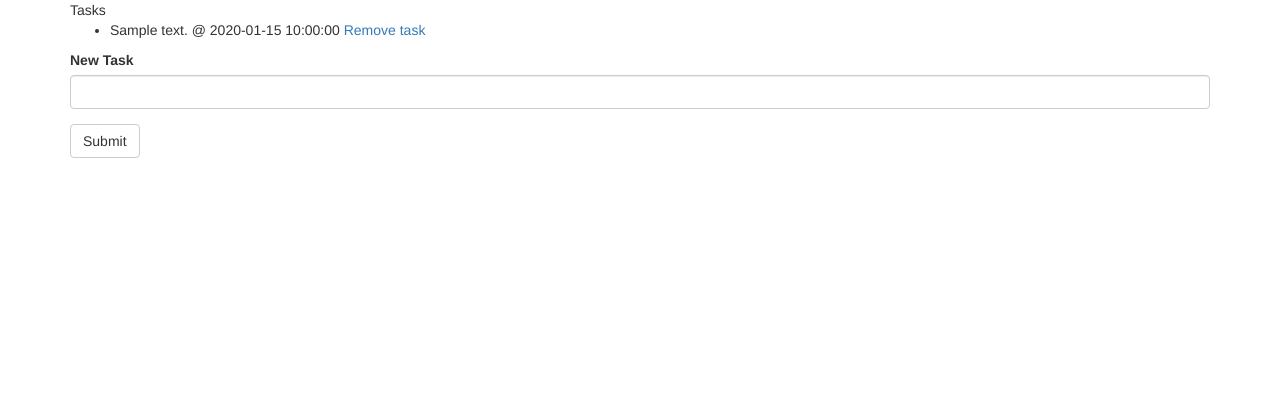
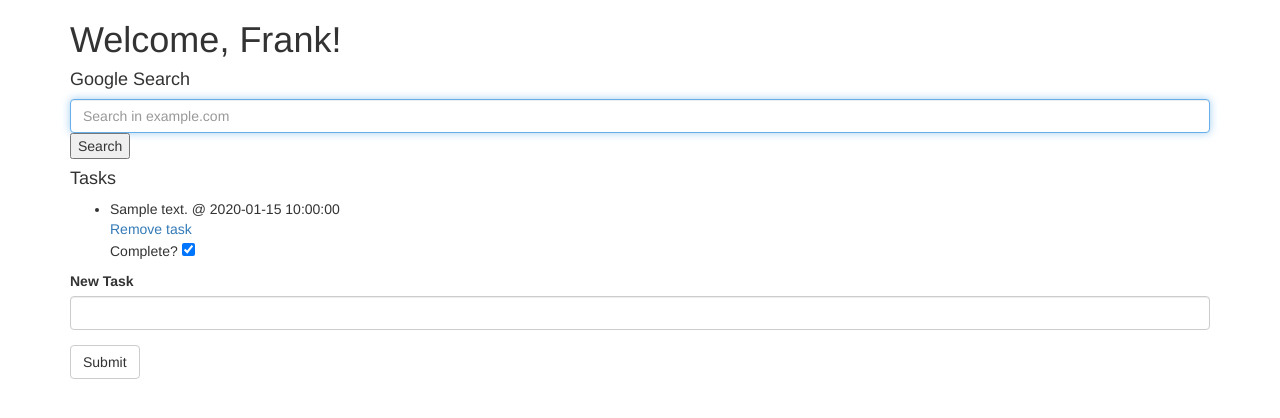
Before and after one commit to wavegate/frank, a Flask app: page / in a window 1280 px wide. Shown: the top 418 px of the page. Run offline with Flask 2, Linux system fonts and the light colour scheme; tables that the repository leaves empty hold one stand-in row (values such as "Sample post"); some libraries are stand-ins or nearby versions.

Commit message:
add checkmark function, add welcome message, add google search

```diff
--- a/app.py
+++ b/app.py
@@ -3,10 +3,11 @@ from flask_sqlalchemy import SQLAlchemy
 from flask_migrate import Migrate
 from flask_bootstrap import Bootstrap
 from flask_wtf import FlaskForm
-from wtforms import StringField, SubmitField
+from wtforms import BooleanField, StringField, SubmitField
 from wtforms.validators import DataRequired
 import os
 from datetime import datetime
+import sys #just for console printing, can remove after
 
 basedir = os.path.abspath(os.path.dirname(__file__))
 
@@ -35,6 +36,9 @@ class MyForm(FlaskForm):
 	body = StringField('New Task', validators=[DataRequired()])
 	submit = SubmitField(('Submit'))
 
+class TaskForm(FlaskForm):
+	complete = BooleanField('Complete')
+
 @app.route('/delete_task/<int:task_id>')
 def delete_task(task_id):
     task = Task.query.get(task_id)
@@ -42,10 +46,21 @@ def delete_task(task_id):
     db.session.commit()
     return redirect(request.referrer or url_for('index'))
 
+@app.route('/change_task_completion', methods=['POST'])
+def change_task_completion():
+    task = Task.query.get(request.form['task_id'])
+    if task.complete:
+    	task.complete = False
+    else:
+    	task.complete = True
+    db.session.commit()
+    return redirect(request.referrer or url_for('index'))
+
 class Task(db.Model):
     id = db.Column(db.Integer, primary_key=True)
     body = db.Column(db.String(140))
     timestamp = db.Column(db.DateTime, index=True, default=datetime.utcnow)
+    complete = db.Column(db.Boolean, default=False)
 
     def __repr__(self):
         return '<Task {}>'.format(self.body)
--- /dev/null
+++ b/templates/_task.html
@@ -0,0 +1,12 @@
+<li>
+
+	{{ task.body }} @ {{ task.timestamp }}
+	<br/><a href="{{ url_for('delete_task', task_id=task.id) }}">Remove task</a>
+	<br/>Complete? <input type="checkbox" onchange="change_task_completion({{ task.id }})" {% if task.complete %} checked {% endif %}/>
+
+	<script>
+		function change_task_completion(task_id) {
+			$.post( "/change_task_completion", { task_id: task_id });
+        };
+	</script>
+</li>
--- a/templates/index.html
+++ b/templates/index.html
@@ -3,11 +3,17 @@
 
 {% block content %}
 <div class="container">
-	Tasks
+	<h1>Welcome, Frank!</h1>
+	<h4>Google Search</h4>
+	<form action="https://www.google.com/search" class="searchform" method="get" name="searchform">
+		<input autocomplete="on" autofocus class="form-control search" name="q" placeholder="Search in example.com" required="required"  type="text">
+		<button class="button" type="submit">Search</button>
+	</form>
+	<h4>Tasks</h4>
 	<ul>
 	{% for task in tasks %}
-	<li>{{ task.body }} @ {{ task.timestamp }} <a href="{{ url_for('delete_task', task_id=task.id) }}">Remove task</a></li>
-	{% endfor %}
+    	{% include '_task.html' %}
+    {% endfor %}
 	</ul>
 	{{ wtf.quick_form(form) }}
 </form>
```
Also changed, not shown: migrations/versions/7cbb7bf04a2c_.py (added, +28 -0 lines), app.db.
